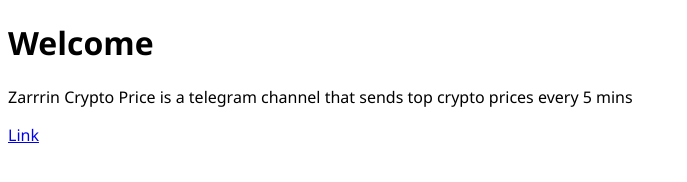
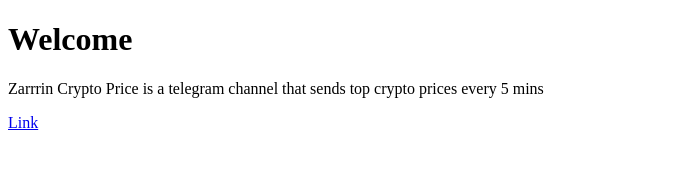
Before and after one commit to zarrrin/zarrrin.github.io, a plain HTML site: page index.html in a window 1280 px wide. Shown: the whole page, without its empty margins (0-687 px from the left). Drawn offline with Linux system fonts and the light colour scheme.

Commit message:
changed font

```diff
--- a/index.html
+++ b/index.html
@@ -4,7 +4,7 @@
 <link rel="shortcut icon" type="image/png" href="./assets/zarrrin-raw.png"/>
 <title> Zarrrin Crypto Git resources </title>
 </head>
-<body style="font-family: 'segoe ui'">
+<body style="font-family: 'Ubuntu'">
 <h1> Welcome </h1>
 <p>Zarrrin Crypto Price is a telegram channel that sends top crypto prices every 5 mins</p>
 <a href="https://t.me/zarrrincryptoprice">Link</a>
```
